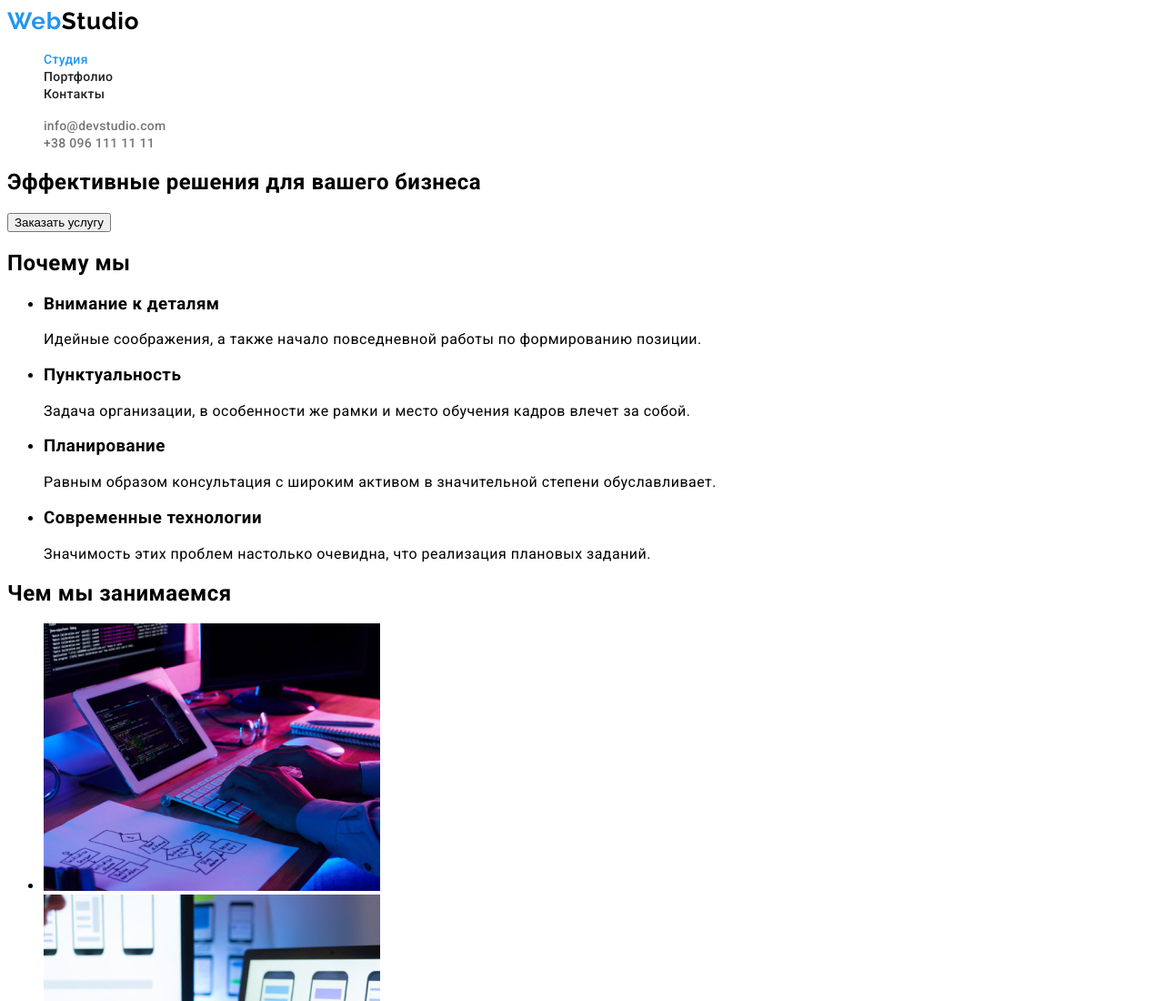
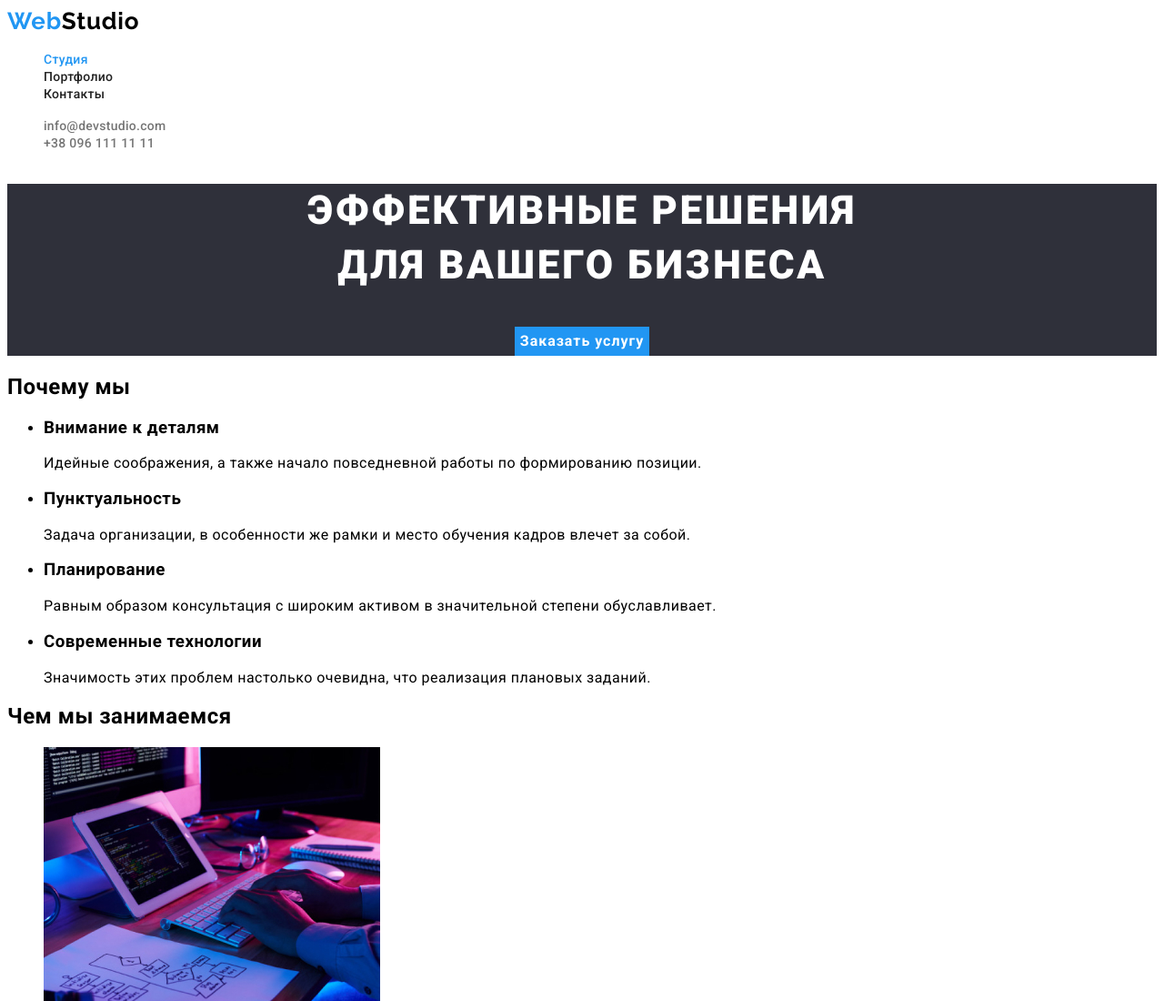
Before and after one commit to HannaPokamiestova/goit-markup-hw-02, a plain HTML site: page index.html in a window 1280 px wide. Shown: the top 1100 px of the page at 91% size. Drawn offline with Linux system fonts and the light colour scheme.

Commit message:
add hero

```diff
--- a/css/styles.css
+++ b/css/styles.css
@@ -30,6 +30,18 @@ body {
 
 .list {
   list-style: none;
+}
+
+.button {
+  font-family: inherit;
+  font-weight: 700;
+  font-size: 16px;
+  line-height: 1.88;
+  text-align: center;
+  letter-spacing: 0.06em;
+  color: var(--white-color);
+  background-color: var(--accent-color);
+  border: none;
 }
 
 /* ------------- HEADER ---------- */
@@ -70,3 +82,19 @@ body {
 .site-contacts .header-link {
   color: var(--secondary-text-color);
 }
+
+/* ------------- HERO ---------- */
+.hero {
+  background-color: var(--background-footer);
+  text-align: center;
+}
+
+.hero-title {
+  font-weight: 900;
+  font-size: 44px;
+  line-height: 1.36;
+  text-align: center;
+  letter-spacing: 0.06em;
+  text-transform: uppercase;
+  color: var(--white-color);
+}
--- a/index.html
+++ b/index.html
@@ -39,11 +39,9 @@
       </ul>
     </header>
     <main>
-      <section>
-        <h1>Эффективные решения для вашего бизнеса</h1>
-        <button type="button" class="main-btn cursor">
-          <span class="type-cursor">Заказать услугу</span>
-        </button>
+      <section class="hero">
+        <h1 class="hero-title">Эффективные решения<br />для вашего бизнеса</h1>
+        <button type="button" class="button">Заказать услугу</button>
       </section>
       <section>
         <h2>Почему мы</h2>
```
